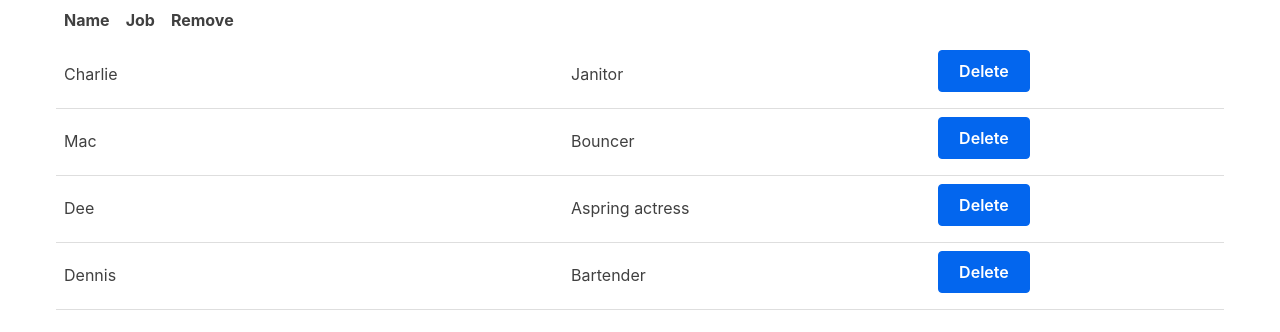
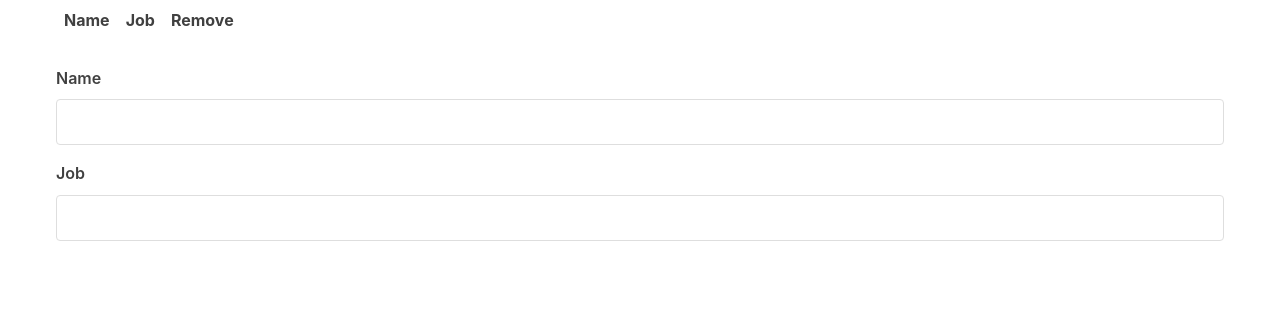
Before and after one commit to LeticiaLeon-Rodriguez/308_App_1, a React (Vite) app in the folder packages/react-frontend/: page / in a window 1280 px wide. Shown: the top 332 px of the page. Built offline with nearby package versions, Linux system fonts and the light colour scheme.

Commit message:
Form added

```diff
--- /dev/null
+++ b/packages/react-frontend/src/Form.jsx
@@ -0,0 +1,40 @@
+import React, { useState } from "react";
+
+function Form() {
+  const [person, setPerson] = useState({
+    name: "",
+    job: ""
+  });
+
+    function handleChange(event) {
+        const { name, value } = event.target;
+        if (name === "job")
+            setPerson({ name: person["name"], job: value });
+        else
+            setPerson({ name: value, job: person["job"] });
+    }
+
+  return (
+    <form>
+      <label htmlFor="name">Name</label>
+      <input
+        type="text"
+        name="name"
+        id="name"
+        value={person.name}
+        onChange={handleChange}
+      />
+      <label htmlFor="job">Job</label>
+      <input
+        type="text"
+        name="job"
+        id="job"
+        value={person.job}
+        onChange={handleChange}
+      />
+    </form>
+    );
+}
+
+
+export default Form;
--- a/packages/react-frontend/src/MyApp.jsx
+++ b/packages/react-frontend/src/MyApp.jsx
@@ -1,25 +1,10 @@
 import React, { useState } from "react";
 import Table from "./Table";
+import Form from "./Form";
+
 
 function MyApp() {
-const [characters, setCharacters] = useState([
-  {
-    name: "Charlie",
-    job: "Janitor"
-  },
-  {
-    name: "Mac",
-    job: "Bouncer"
-  },
-  {
-    name: "Dee",
-    job: "Aspring actress"
-  },
-  {
-    name: "Dennis",
-    job: "Bartender"
-  }
-]);
+const [characters, setCharacters] = useState([]);
 
   function removeOneCharacter(index) {
     const updated = characters.filter((character, i) => {
@@ -35,6 +20,7 @@
 	      characterData={characters}
 	      removeCharacter={removeOneCharacter}
       />
+      <Form />
     </div>
 
   );
```
